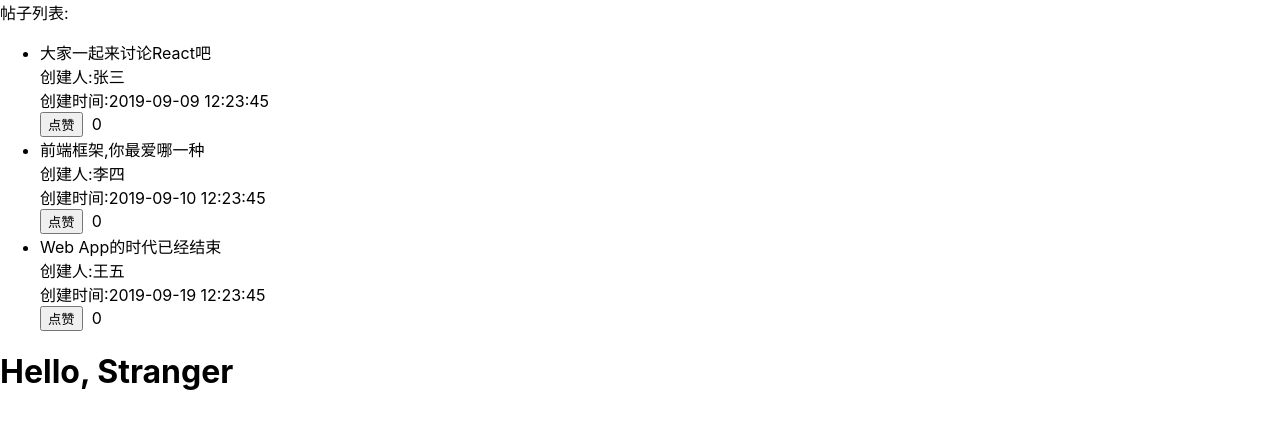
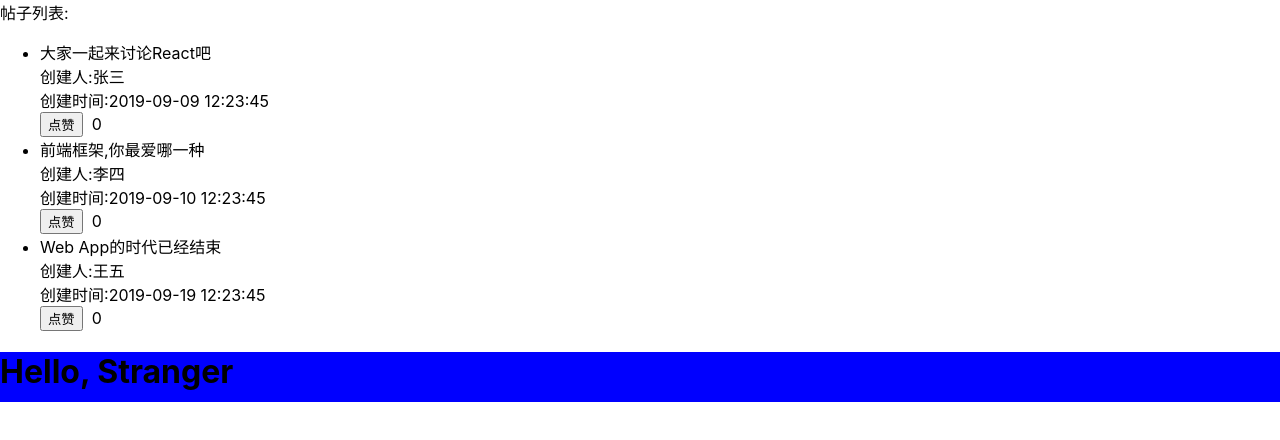
Before and after one commit to kekenalog/react-app, a React (Create React App) app: page / in a window 1280 px wide. Shown: the top 440 px of the page. Built offline with nearby package versions, Linux system fonts and the light colour scheme.

Commit message:
外部Css样式表

```diff
--- a/src/ch02/Welcome.js
+++ b/src/ch02/Welcome.js
@@ -1,8 +1,8 @@
 import React from 'react'
-// import PropTypes from 'prop-types'
+import './style.css'
 
 function Welcome (props) {
-  return <h1>Hello, {props.name}</h1>
+  return <h1 className="foo">Hello, {props.name}</h1>
 }
 
 Welcome.defaultProps = {
--- /dev/null
+++ b/src/ch02/style.css
@@ -0,0 +1,6 @@
+.foo {
+  width: 100%;
+  height: 50px;
+  background-color: blue;
+  font: size 20px;
+}
```
